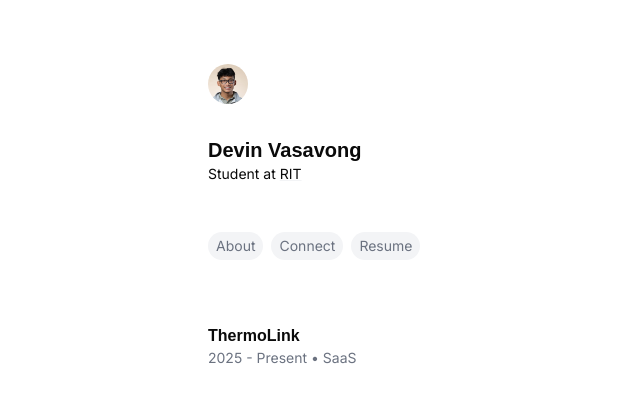
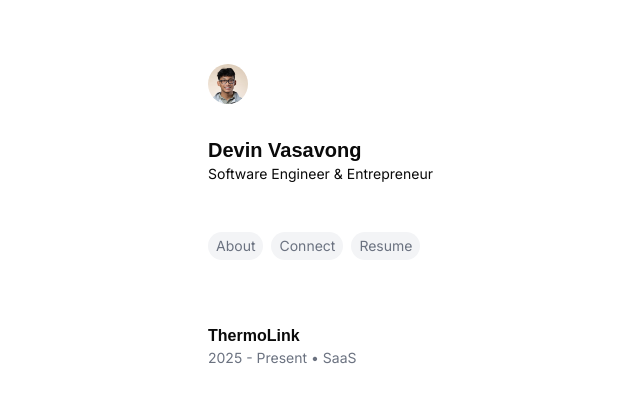
Before and after one commit to devinvasavong/portfolio, a Next.js app: page / in a window 1280 px wide. Shown: the top 402 px of the page, without its empty margins (144-784 px from the left). Built offline with nearby package versions, Linux system fonts and the light colour scheme; a web font is replaced by a local one.

Commit message:
Update header description to reflect current role as Software Engineer & Entrepreneur

```diff
--- a/app/page.tsx
+++ b/app/page.tsx
@@ -24,7 +24,7 @@ export default function Page() {
         <div>
             <div id="header">
                 <h1 className={`name-header ${isVisible ? 'opacity-100 translate-y-0 blur-0' : 'opacity-0 translate-y-3 blur-sm'} transition-all duration-1000 ease-out will-change-transform`}>Devin Vasavong</h1>
-                <p className={`text-sm ${isVisible ? 'opacity-100 translate-y-0 blur-0' : 'opacity-0 translate-y-3 blur-sm'} transition-all duration-1000 ease-out will-change-transform`} style={{ transitionDelay: '50ms' }}>Student at <Link href="https://www.rit.edu" className="underline decoration-gray-100 hover:decoration-gray-300 transition-colors duration-300">RIT</Link></p>
+                <p className={`text-sm ${isVisible ? 'opacity-100 translate-y-0 blur-0' : 'opacity-0 translate-y-3 blur-sm'} transition-all duration-1000 ease-out will-change-transform`} style={{ transitionDelay: '50ms' }}>Software Engineer &amp; Entrepreneur</p>
             </div>
             <div id="links" className={`mt-12 flex flex-row gap-2 ${isVisible ? 'opacity-100 translate-y-0 blur-0' : 'opacity-0 translate-y-3 blur-sm'} transition-all duration-1000 ease-out will-change-transform`} style={{ transitionDelay: '100ms' }}>
                 <Link href="/about" className="bg-gray-100 hover:bg-gray-200 text-gray-500 px-2 py-1 rounded-full transition-colors duration-300 text-sm">About</Link>
```
